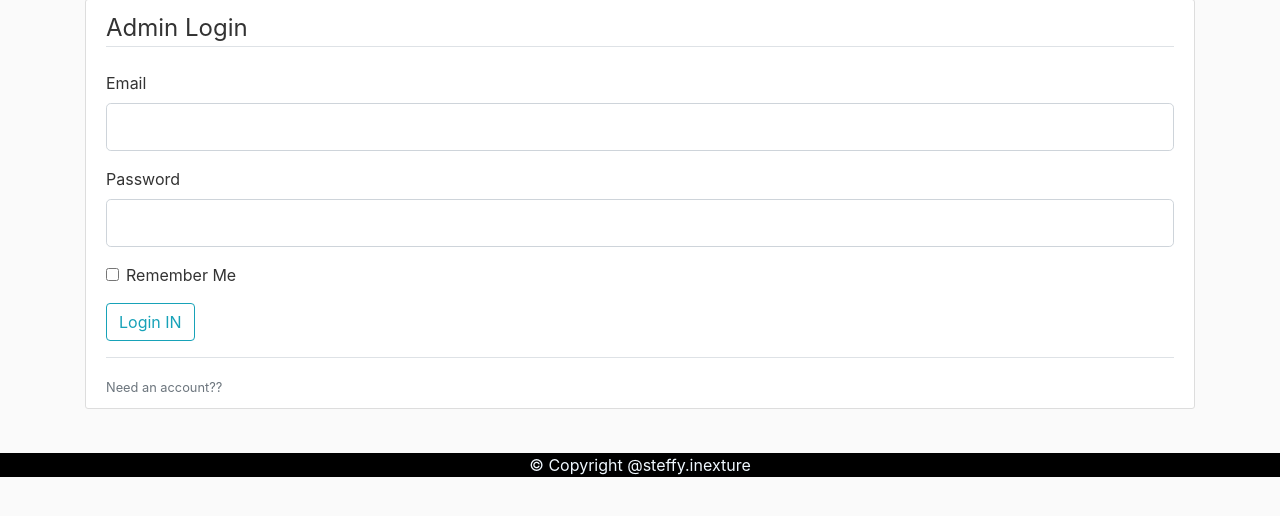
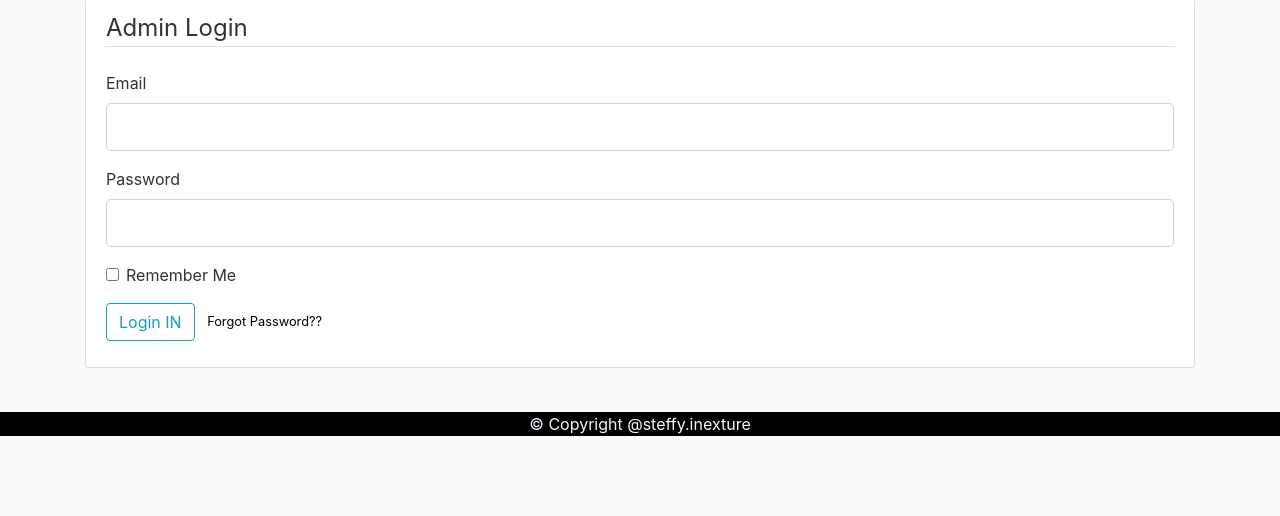
Before and after one commit to steffy-inexture/Flask-Banking-System, a Flask app: page /admin_login in a window 1280 px wide. Shown: the part 105-621 px from the top of the page. Run offline with Flask 2, Linux system fonts and the light colour scheme; some libraries are stand-ins or nearby versions.

Commit message:
modified in login

```diff
--- a/banking_system/templates/admin_login.html
+++ b/banking_system/templates/admin_login.html
@@ -42,22 +42,13 @@
 
 				</div>
 
-
 			</fieldset>
-
 			<div class="form-group">
 				{{ form.submit(class="btn btn-outline-info") }}
 				<small class="text-muted ml-2">
-					<a href="{{ url_for('users.reset_request') }}">Forgot Password??</a>
+					<a href="{{ url_for('users.reset_request') }}" style="color:black">Forgot Password??</a>
 				</small>
 			</div>
-
 		</form>
-
-		<div class="border-top pt-3">
-			<small class="text-muted">
-				Need an account?? <a class="ml-2" href="{{ url_for('users.register') }}">Sign Up now</a>
-			</small>
-		</div>
 	</div>
 {% endblock content %}
--- a/banking_system/templates/login.html
+++ b/banking_system/templates/login.html
@@ -48,7 +48,7 @@
 			<div class="form-group">
 				{{ form.submit(class="btn btn-outline-info") }}
 				<small class="text-muted ml-2">
-					<a href="{{ url_for('users.reset_request') }}">Forgot Password??</a>
+					<a href="{{ url_for('users.reset_request') }}" style="color:black">Forgot Password??</a>
 				</small>
 			</div>
 
@@ -56,7 +56,7 @@
 
 		<div class="border-top pt-3">
 			<small class="text-muted">
-				Need an account?? <a class="ml-2" href="{{ url_for('users.register') }}">Sign Up now</a>
+				<a href="{{ url_for('users.register') }}" style="color:black">Need an account?? Register now!</a>
 			</small>
 		</div>
 	</div>
```
